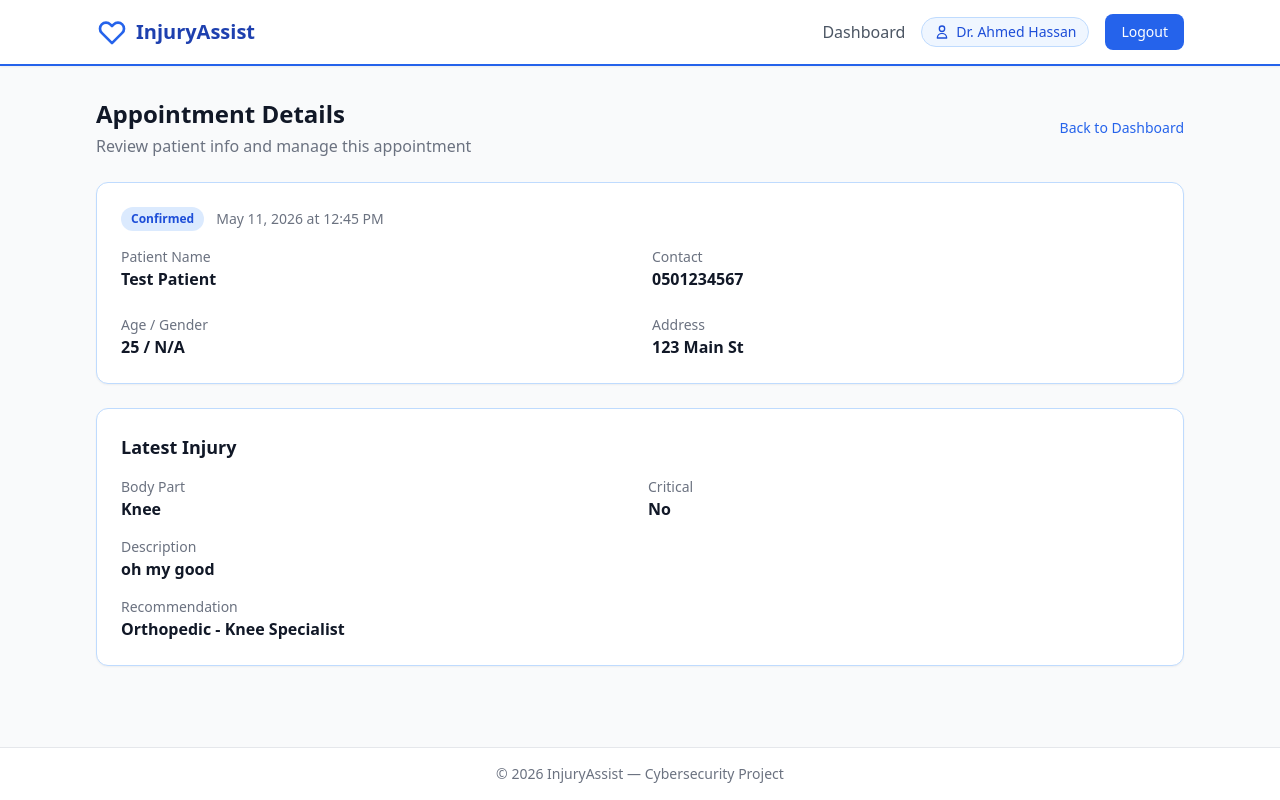
After one commit to Ali-CTRLS/cyber--repo, a Flask app: page /doctor/appointment/3 in a window 1280 px wide. The commit adds this page. Run offline with Flask 3, Linux system fonts and the light colour scheme; a user stored in the database is signed in; some libraries are stand-ins or nearby versions.

Commit message:
feat: enhance doctor dashboard with adding appointment detail view

```diff
--- a/blueprints/doctor.py
+++ b/blueprints/doctor.py
@@ -1,9 +1,10 @@
-"""Doctor blueprint — dashboard stub."""
+"""Doctor blueprint — dashboard and appointment actions."""
 
-from flask import Blueprint, render_template, abort
+from flask import Blueprint, render_template, abort, redirect, url_for, flash
 from flask_login import login_required, current_user
 
-from models import Appointment
+from forms import AppointmentActionForm
+from models import Appointment, AppointmentStatus, Injury, db
 
 doctor_bp = Blueprint("doctor", __name__, url_prefix="/doctor")
 
@@ -20,4 +21,76 @@ def dashboard():
         .all()
     )
 
-    return render_template("doctor/dashboard.html", appointments=appointments)
+    action_form = AppointmentActionForm()
+    return render_template("doctor/dashboard.html", appointments=appointments, action_form=action_form)
+
+
+def _get_doctor_appointment(appointment_id):
+    appointment = Appointment.query.filter_by(id=appointment_id, doctor_id=current_user.id).first()
+    if not appointment:
+        abort(404)
+    return appointment
+
+
+@doctor_bp.route("/appointment/<int:appointment_id>")
+@login_required
+def appointment_detail(appointment_id):
+    if current_user.role != "doctor":
+        abort(403)
+
+    appointment = _get_doctor_appointment(appointment_id)
+    latest_injury = (
+        Injury.query.filter_by(patient_id=appointment.patient_id)
+        .order_by(Injury.created_at.desc())
+        .first()
+    )
+
+    action_form = AppointmentActionForm()
+    return render_template(
+        "doctor/appointment_detail.html",
+        appointment=appointment,
+        latest_injury=latest_injury,
+        action_form=action_form,
+    )
+
+
+@doctor_bp.route("/appointment/<int:appointment_id>/confirm", methods=["POST"])
+@login_required
+def confirm_appointment(appointment_id):
+    if current_user.role != "doctor":
+        abort(403)
+
+    form = AppointmentActionForm()
+    if not form.validate_on_submit():
+        abort(400)
+
+    appointment = _get_doctor_appointment(appointment_id)
+    if appointment.status != AppointmentStatus.PENDING:
+        flash("Only pending appointments can be confirmed.", "warning")
+        return redirect(url_for("doctor.appointment_detail", appointment_id=appointment.id))
+
+    appointment.status = AppointmentStatus.CONFIRMED
+    db.session.commit()
+    flash("Appointment confirmed.", "success")
+    return redirect(url_for("doctor.appointment_detail", appointment_id=appointment.id))
+
+
+@doctor_bp.route("/appointment/<int:appointment_id>/cancel", methods=["POST"])
+@login_required
+def cancel_appointment(appointment_id):
+    if current_user.role != "doctor":
+        abort(403)
+
+    form = AppointmentActionForm()
+    if not form.validate_on_submit():
+        abort(400)
+
+    appointment = _get_doctor_appointment(appointment_id)
+    if appointment.status == AppointmentStatus.CANCELLED:
+        flash("Appointment is already cancelled.", "warning")
+        return redirect(url_for("doctor.appointment_detail", appointment_id=appointment.id))
+
+    appointment.status = AppointmentStatus.CANCELLED
+    db.session.commit()
+    flash("Appointment cancelled.", "success")
+    return redirect(url_for("doctor.appointment_detail", appointment_id=appointment.id))
--- a/forms.py
+++ b/forms.py
@@ -40,3 +40,9 @@ class AppointmentForm(FlaskForm):
         format="%Y-%m-%dT%H:%M",
         validators=[DataRequired()],
     )
+
+
+class AppointmentActionForm(FlaskForm):
+    """CSRF-protected empty form for simple appointment actions."""
+
+    pass
--- /dev/null
+++ b/templates/doctor/appointment_detail.html
@@ -0,0 +1,93 @@
+{% extends "base.html" %}
+{% block title %}Appointment Details — InjuryAssist{% endblock %}
+
+{% block content %}
+<div class="fade-in">
+  <div class="flex items-center justify-between mb-6">
+    <div>
+      <h1 class="text-2xl font-bold text-gray-900">Appointment Details</h1>
+      <p class="text-gray-500 mt-1">Review patient info and manage this appointment</p>
+    </div>
+    <a href="{{ url_for('doctor.dashboard') }}" class="text-sm text-blue-600 hover:text-blue-800 font-medium">Back to
+      Dashboard</a>
+  </div>
+
+  <div class="bg-white border border-blue-200 rounded-xl p-6 shadow-sm mb-6">
+    <div class="flex flex-wrap items-center gap-3 mb-4">
+      <span class="text-xs font-semibold px-2.5 py-1 rounded-full
+                {% if appointment.status.value == 'Pending' %}bg-amber-100 text-amber-700
+                {% elif appointment.status.value == 'Confirmed' %}bg-blue-100 text-blue-700
+                {% elif appointment.status.value == 'Completed' %}bg-green-100 text-green-700
+                {% else %}bg-red-100 text-red-700{% endif %}">
+        {{ appointment.status.value }}
+      </span>
+      <p class="text-sm text-gray-500">{{ appointment.appointment_date.strftime('%b %d, %Y at %I:%M %p') }}</p>
+    </div>
+
+    <div class="grid grid-cols-1 sm:grid-cols-2 gap-6">
+      <div>
+        <p class="text-sm text-gray-500">Patient Name</p>
+        <p class="font-semibold text-gray-900">{{ appointment.patient.name }}</p>
+      </div>
+      <div>
+        <p class="text-sm text-gray-500">Contact</p>
+        <p class="font-semibold text-gray-900">{{ appointment.patient.contact_no or 'Not provided' }}</p>
+      </div>
+      <div>
+        <p class="text-sm text-gray-500">Age / Gender</p>
+        <p class="font-semibold text-gray-900">
+          {{ appointment.patient.age or 'N/A' }} / {{ appointment.patient.gender or 'N/A' }}
+        </p>
+      </div>
+      <div>
+        <p class="text-sm text-gray-500">Address</p>
+        <p class="font-semibold text-gray-900">{{ appointment.patient.address or 'Not provided' }}</p>
+      </div>
+    </div>
+  </div>
+
+  <div class="bg-white border border-blue-200 rounded-xl p-6 shadow-sm mb-6">
+    <h2 class="text-lg font-semibold text-gray-900 mb-4">Latest Injury</h2>
+    {% if latest_injury %}
+    <div class="grid grid-cols-1 sm:grid-cols-2 gap-4">
+      <div>
+        <p class="text-sm text-gray-500">Body Part</p>
+        <p class="font-semibold text-gray-900">{{ latest_injury.body_part.value }}</p>
+      </div>
+      <div>
+        <p class="text-sm text-gray-500">Critical</p>
+        <p class="font-semibold text-gray-900">{{ 'Yes' if latest_injury.is_critical else 'No' }}</p>
+      </div>
+      <div class="sm:col-span-2">
+        <p class="text-sm text-gray-500">Description</p>
+        <p class="font-semibold text-gray-900">{{ latest_injury.athlete_description }}</p>
+      </div>
+      {% if latest_injury.recommendation %}
+      <div class="sm:col-span-2">
+        <p class="text-sm text-gray-500">Recommendation</p>
+        <p class="font-semibold text-gray-900">{{ latest_injury.recommendation }}</p>
+      </div>
+      {% endif %}
+    </div>
+    {% else %}
+    <p class="text-gray-500">No injury details available for this patient.</p>
+    {% endif %}
+  </div>
+
+  <div class="flex flex-wrap items-center gap-3">
+    {% if appointment.status.value == 'Pending' %}
+    <form method="post" action="{{ url_for('doctor.confirm_appointment', appointment_id=appointment.id) }}">
+      {{ action_form.hidden_tag() }}
+      <button type="submit" class="bg-blue-600 hover:bg-blue-700 text-white px-4 py-2 rounded-lg">Confirm
+        Appointment</button>
+    </form>
+    <form method="post" action="{{ url_for('doctor.cancel_appointment', appointment_id=appointment.id) }}"
+      onsubmit="return confirm('Cancel this appointment?');">
+      {{ action_form.hidden_tag() }}
+      <button type="submit" class="border border-red-200 text-red-700 hover:bg-red-50 px-4 py-2 rounded-lg">Cancel
+        Appointment</button>
+    </form>
+    {% endif %}
+  </div>
+</div>
+{% endblock %}
```
Also changed, not shown: templates/doctor/dashboard.html (+22 -3 lines), instance/injury_assist.db.
